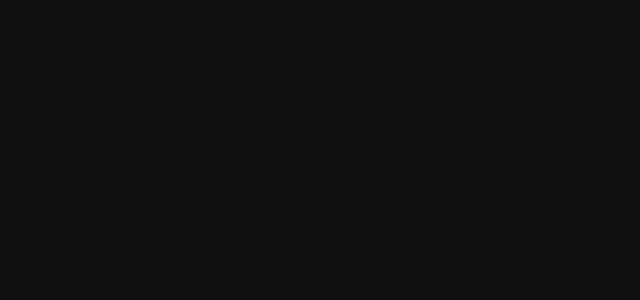
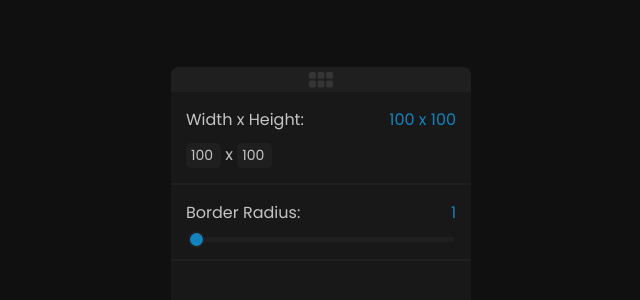
Before and after one commit to bedirhandogan/css-glass-creator, a React (Create React App) app: page / in a window 1280 px wide. Shown: the part 108-408 px from the top of the page, without its empty margins (319-959 px from the left). Built offline with nearby package versions, Linux system fonts and the light colour scheme.

Commit message:
feat(Arrangement): new area, width, height and radius settings

```diff
--- a/src/App.js
+++ b/src/App.js
@@ -1,6 +1,9 @@
+import Arrangement from "components/Layout/Arrangement";
+
 function App() {
   return (
       <>
+          <Arrangement />
       </>
   );
 }
--- /dev/null
+++ b/src/assets/index.js
@@ -0,0 +1,3 @@
+import Grid from './static/grid.svg';
+
+export { Grid };
--- a/src/assets/styles/styles.css
+++ b/src/assets/styles/styles.css
@@ -1,18 +1,36 @@
+@import url('https://fonts.googleapis.com/css2?family=Poppins&display=swap');
+
 :root {
-
     /*Background Color*/
     --background-color-primary: #101010;
+    --background-color-second: #181818;
+    --background-color-third: #1f1f1f;
+
+    /*Border Radius*/
+    --border-radius: 8px;
 
     /*Font*/
     --font-size-primary: 16px;
     --font-size-second: 14px;
+
+    --color-white: #c4c4c4;
 }
 
 html, body {
     margin: 0;
     padding: 0;
+    display: flex;
+    justify-content: center;
+    align-items: center;
+    height: 100vh;
 }
 
 body {
     background: var(--background-color-primary);
 }
+
+* {
+    color: var(--color-white);
+    font-family: 'Poppins', sans-serif;;
+    font-weight: lighter;
+}
--- /dev/null
+++ b/src/components/Layout/Arrangement/index.jsx
@@ -0,0 +1,56 @@
+import './styles.css';
+import {Grid} from "assets";
+
+import {useState} from "react";
+
+export default function Arrangement() {
+    const [values, setValues] = useState({
+        radius: 1,
+        width: 100,
+        height: 100,
+    });
+
+    function handler(value, event) {
+        switch (value) {
+            case 'width':
+                setValues({...values, width: values.width > 300 ? '300' : event.target.value});
+                break;
+            case 'height':
+                setValues({...values, height: values.height > 300 ? '300' : event.target.value});
+                break;
+            case 'radius':
+                setValues({...values, radius: event.target.value});
+                break;
+            default:
+                break;
+        }
+    }
+
+    return (
+        <div className={'arrangement'}>
+            <div className={'upper-area'}>
+                <img src={Grid} alt={'grid icon'} />
+            </div>
+
+            <div className={'section'}>
+                <h3> Width x Height: <span className={'value'}>{`${values.width} x ${values.height}`}</span> </h3>
+                <div>
+                    <input
+                        type={'number'}
+                        value={values.width}
+                        onChange={event => handler('width', event) }
+                    /> x <input
+                        type={'number'}
+                        value={values.height}
+                        onChange={event =>  handler('height', event)}
+                    />
+                </div>
+            </div>
+
+            <div className={'section'}>
+                <h3> Border Radius: <span className={'value'}>{values.radius}</span> </h3>
+                <input type={'range'} min={1} max={15} value={values.radius} onChange={event =>  handler('radius', event)}></input>
+            </div>
+        </div>
+    )
+}
--- /dev/null
+++ b/src/components/Layout/Arrangement/styles.css
@@ -0,0 +1,77 @@
+.arrangement {
+    width: 300px;
+    height: 450px;
+    background-color: var(--background-color-second);
+    border-radius: var(--border-radius);
+    overflow: hidden;
+}
+
+.arrangement .upper-area {
+    width: 100%;
+    height: 25px;
+    background-color: var(--background-color-third);
+    display: flex;
+    align-items: center;
+    justify-content: center;
+}
+
+.arrangement .upper-area img {
+    filter: opacity(0.1);
+    user-select: none;
+}
+
+.arrangement .section {
+    padding: 15px;
+    display: flex;
+    flex-direction: column;
+    border-bottom: 2px solid var(--background-color-third);
+}
+
+.arrangement .section h3 {
+    all: unset;
+    font-size: var(--font-size-primary);
+    margin-bottom: 10px;
+    display: flex;
+    justify-content: space-between;
+}
+
+.arrangement .section input[type="range"] {
+    -webkit-appearance: none;
+    background: var(--background-color-third);
+    height: 5px;
+    border-radius: 10px;
+    cursor: pointer;
+}
+
+.arrangement .section input[type="range"]::-webkit-slider-thumb {
+    -webkit-appearance: none;
+    width: 17px;
+    height: 17px;
+    border-radius: 50%;
+    background: #1382be;
+    transition: 200ms all;
+    border: 2px solid var(--background-color-third);
+    box-sizing: border-box;
+}
+
+input::-webkit-outer-spin-button,
+input::-webkit-inner-spin-button {
+    -webkit-appearance: none;
+    margin: 0;
+}
+
+.arrangement .section input[type="number"] {
+    all: unset;
+    width: 35px;
+    height: 25px;
+    border-radius: 5px;
+    background: var(--background-color-third);
+    font-size: var(--font-size-second);
+    padding: 0 5px;
+    box-sizing: border-box;
+    color: var(--color-white);
+}
+
+.arrangement .section h3 .value {
+    color: #1382be;
+}
```
Also changed, not shown: src/assets/static/grid.svg (added), 1 other file (tests, documents, lock files or other folders).
